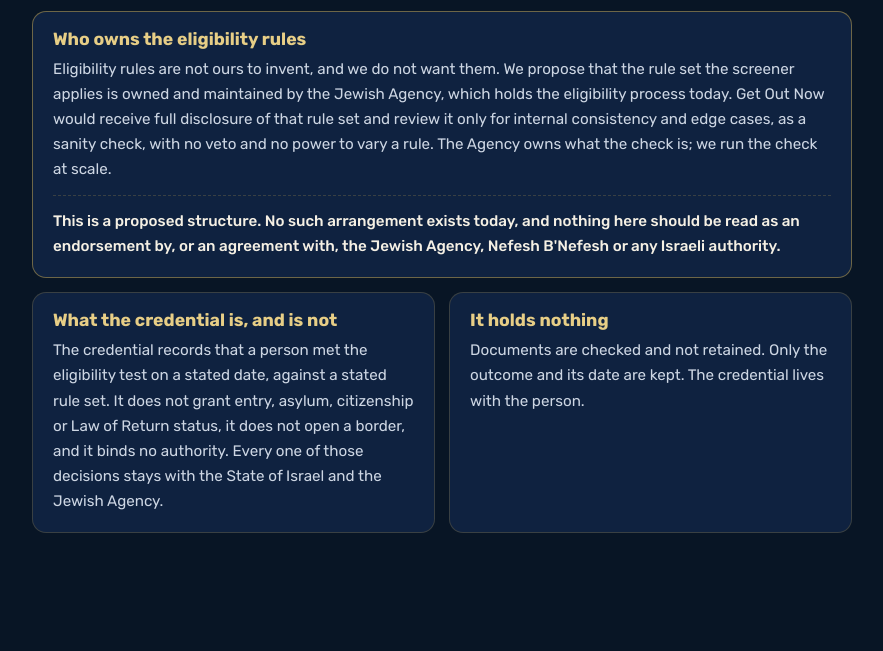
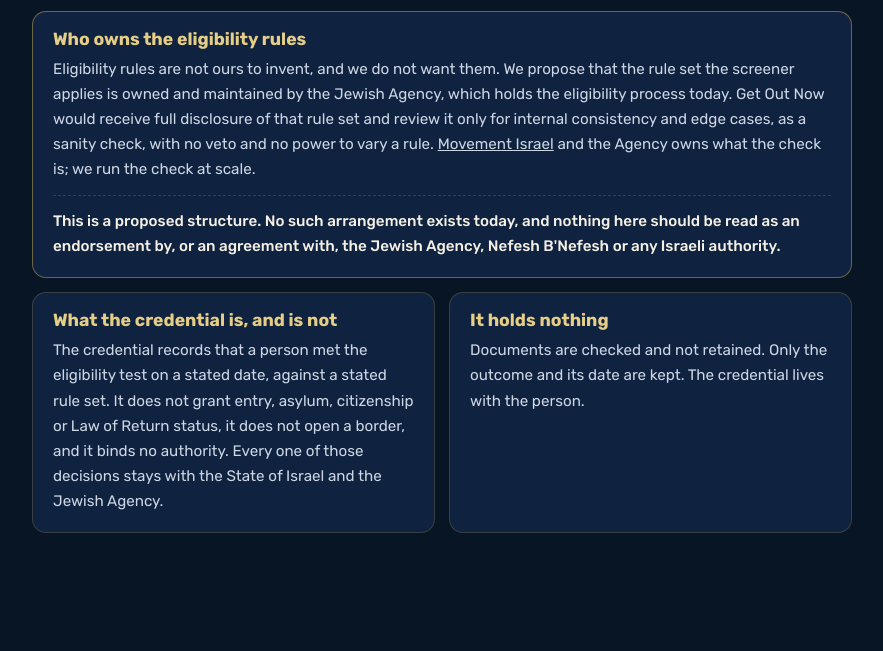
Before and after one commit to gphwvgrnj4-rgb/get-out-now.org, a website: page index.html in a window 1280 px wide. Shown: the part 3225-3876 px from the top of the page, without its empty margins (198-1081 px from the left). Drawn offline with Linux system fonts and the light colour scheme; no server answers; a web font is replaced by a local one.

Commit message:
Add Movement Israel link

```diff
--- a/index.html
+++ b/index.html
@@ -452,7 +452,7 @@ p.anchor{max-width:760px;margin:1.2rem auto 0;color:#cdd6e3;font-size:.9rem;text
     <h3>How it would work</h3>
     <div class="steps4"><div class="st"><b>A short conversation</b><span>On the messaging app people already use, in their own language.</span></div><div class="st"><b>One core document</b><span>The one document that establishes the claim: the document a Jewish Agency pre-approval would turn on.</span></div><div class="st"><b>A clear verdict</b><span>Eligible or not eligible under the Law of Return, within minutes.</span></div><div class="st"><b>A dated credential</b><span>If eligible, a credential recording that finding, its date and the rule set it was tested against.</span></div></div>
     <div class="pane"><h3>One document, and the family it carries</h3><p>Where a person's own claim does not stand on its own, the screener does not stop there. It runs a derivative-eligibility check: whether eligibility attaching to a spouse, a parent, a grandparent or another relative extends to that person under the three-generation and spouse rules. To do this it builds out the family trees the Law of Return actually turns on, holding the relationships that carry eligibility and nothing else. One ineligible relative never ends the conversation for a household.</p></div>
-    <div class="pane rules"><h3>Who owns the eligibility rules</h3><p>Eligibility rules are not ours to invent, and we do not want them. We propose that the rule set the screener applies is owned and maintained by the Jewish Agency, which holds the eligibility process today. Get Out Now would receive full disclosure of that rule set and review it only for internal consistency and edge cases, as a sanity check, with no veto and no power to vary a rule. The Agency owns what the check is; we run the check at scale.</p><p class="disc">This is a proposed structure. No such arrangement exists today, and nothing here should be read as an endorsement by, or an agreement with, the Jewish Agency, Nefesh B'Nefesh or any Israeli authority.</p></div>
+    <div class="pane rules"><h3>Who owns the eligibility rules</h3><p>Eligibility rules are not ours to invent, and we do not want them. We propose that the rule set the screener applies is owned and maintained by the Jewish Agency, which holds the eligibility process today. Get Out Now would receive full disclosure of that rule set and review it only for internal consistency and edge cases, as a sanity check, with no veto and no power to vary a rule. <a href="https://il.micro-movement.com/" target="_blank" rel="noopener">Movement Israel</a> and the Agency owns what the check is; we run the check at scale.</p><p class="disc">This is a proposed structure. No such arrangement exists today, and nothing here should be read as an endorsement by, or an agreement with, the Jewish Agency, Nefesh B'Nefesh or any Israeli authority.</p></div>
     <div class="two"><div class="pane"><h3>What the credential is, and is not</h3><p>The credential records that a person met the eligibility test on a stated date, against a stated rule set. It does not grant entry, asylum, citizenship or Law of Return status, it does not open a border, and it binds no authority. Every one of those decisions stays with the State of Israel and the Jewish Agency.</p></div><div class="pane"><h3>It holds nothing</h3><p>Documents are checked and not retained. Only the outcome and its date are kept. The credential lives with the person.</p></div></div>
   </div>
 </section>
```
